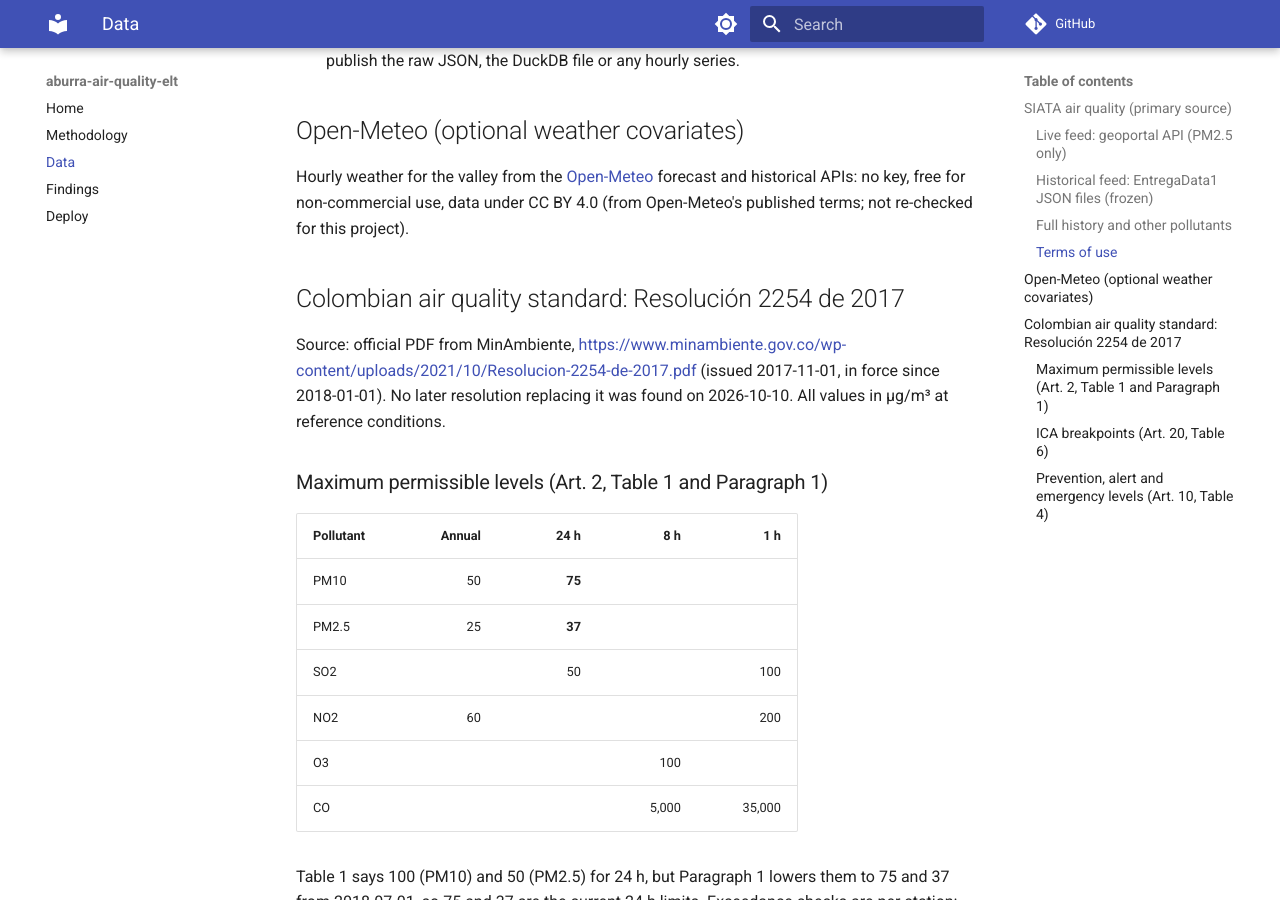
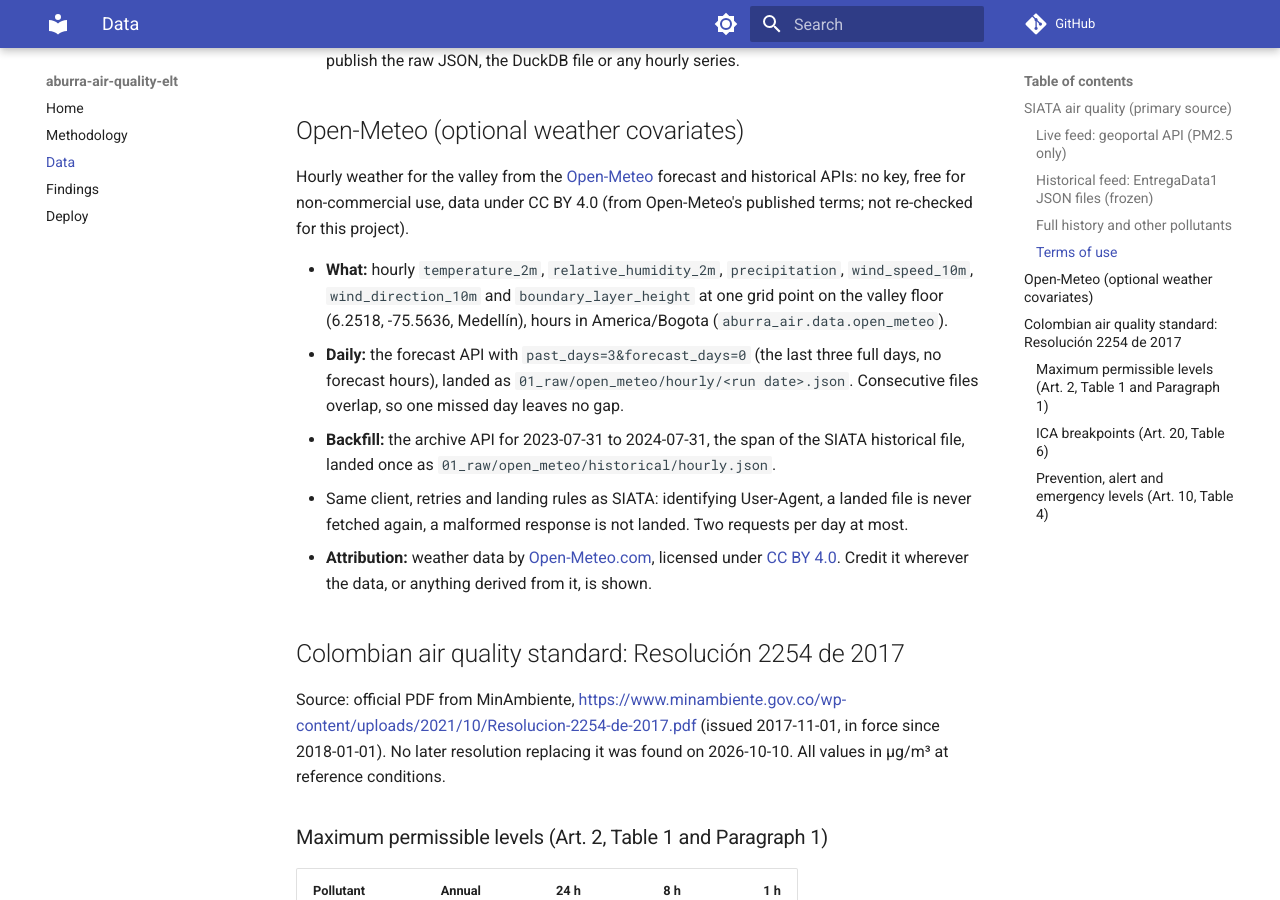
Before and after one commit to RafaGM1108/aburra-air-quality-elt, an MkDocs documentation site: the page built from docs/data.md, in a window 1280 px wide and 900 px high, scrolled down 2344 px. Built offline with MkDocs 1.6.1 and Material for MkDocs 9.7.7, drawn with Linux system fonts in a browser that asks for light colours; comment, search, counter and statistics services are not loaded.

Commit message:
docs: document the Open-Meteo source and its attribution

```diff
--- a/docs/data.md
+++ b/docs/data.md
@@ -81,6 +81,22 @@ Hourly weather for the valley from the [Open-Meteo](https://open-meteo.com/) for
 historical APIs: no key, free for non-commercial use, data under CC BY 4.0 (from
 Open-Meteo's published terms; not re-checked for this project).
 
+- **What:** hourly `temperature_2m`, `relative_humidity_2m`, `precipitation`,
+  `wind_speed_10m`, `wind_direction_10m` and `boundary_layer_height` at one grid point on
+  the valley floor (6.2518, -75.5636, Medellín), hours in America/Bogota
+  (`aburra_air.data.open_meteo`).
+- **Daily:** the forecast API with `past_days=3&forecast_days=0` (the last three full
+  days, no forecast hours), landed as `01_raw/open_meteo/hourly/<run date>.json`.
+  Consecutive files overlap, so one missed day leaves no gap.
+- **Backfill:** the archive API for 2023-07-31 to 2024-07-31, the span of the SIATA
+  historical file, landed once as `01_raw/open_meteo/historical/hourly.json`.
+- Same client, retries and landing rules as SIATA: identifying User-Agent, a landed file
+  is never fetched again, a malformed response is not landed. Two requests per day at
+  most.
+- **Attribution:** weather data by [Open-Meteo.com](https://open-meteo.com/), licensed
+  under [CC BY 4.0](https://creativecommons.org/licenses/by/4.0/). Credit it wherever the
+  data, or anything derived from it, is shown.
+
 ## Colombian air quality standard: Resolución 2254 de 2017
 
 Source: official PDF from MinAmbiente,
```
Also changed, not shown: CHANGELOG.md (+6 -0 lines), README.md (+4 -2 lines).
